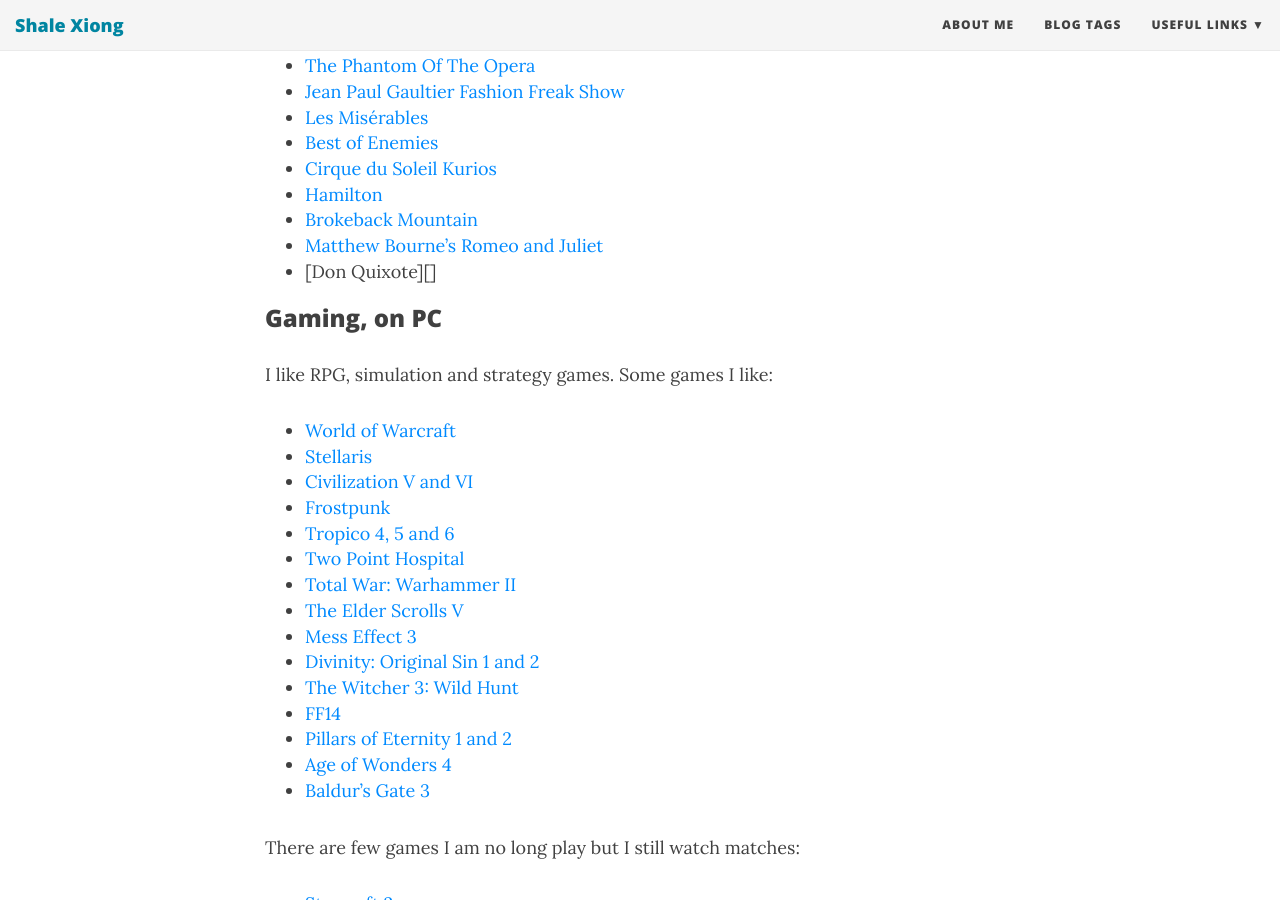
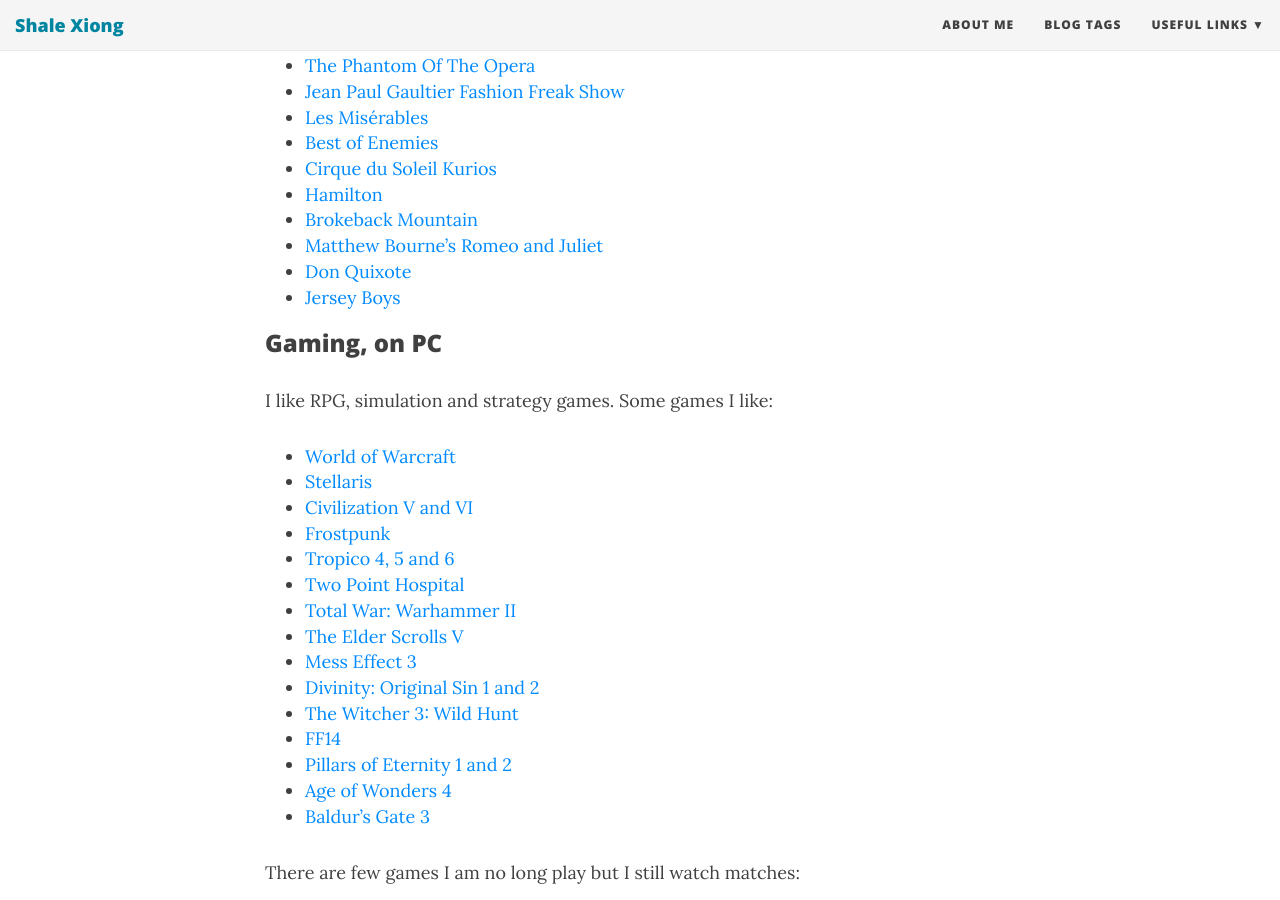
Before and after one commit to ShaleXIONG/shalexiong.github.io, a Jekyll site: the page built from aboutme.md, in a window 1280 px wide and 900 px high, scrolled down 1741 px. Built offline with Jekyll 4.4.1, drawn with Linux system fonts in a browser that asks for light colours; nearby versions of some CDN libraries.

Commit message:
maintain the about me

```diff
--- a/aboutme.md
+++ b/aboutme.md
@@ -55,7 +55,8 @@
 * [Hamilton][37]
 * [Brokeback Mountain][38]
 * [Matthew Bourne's Romeo and Juliet][41]
-* [Don Quixote][]
+* [Don Quixote][42]
+* [Jersey Boys][43]
 
 ### Gaming, on PC ###
 
```
Also changed, not shown: other parts of aboutme.md (+1 -0 lines).
